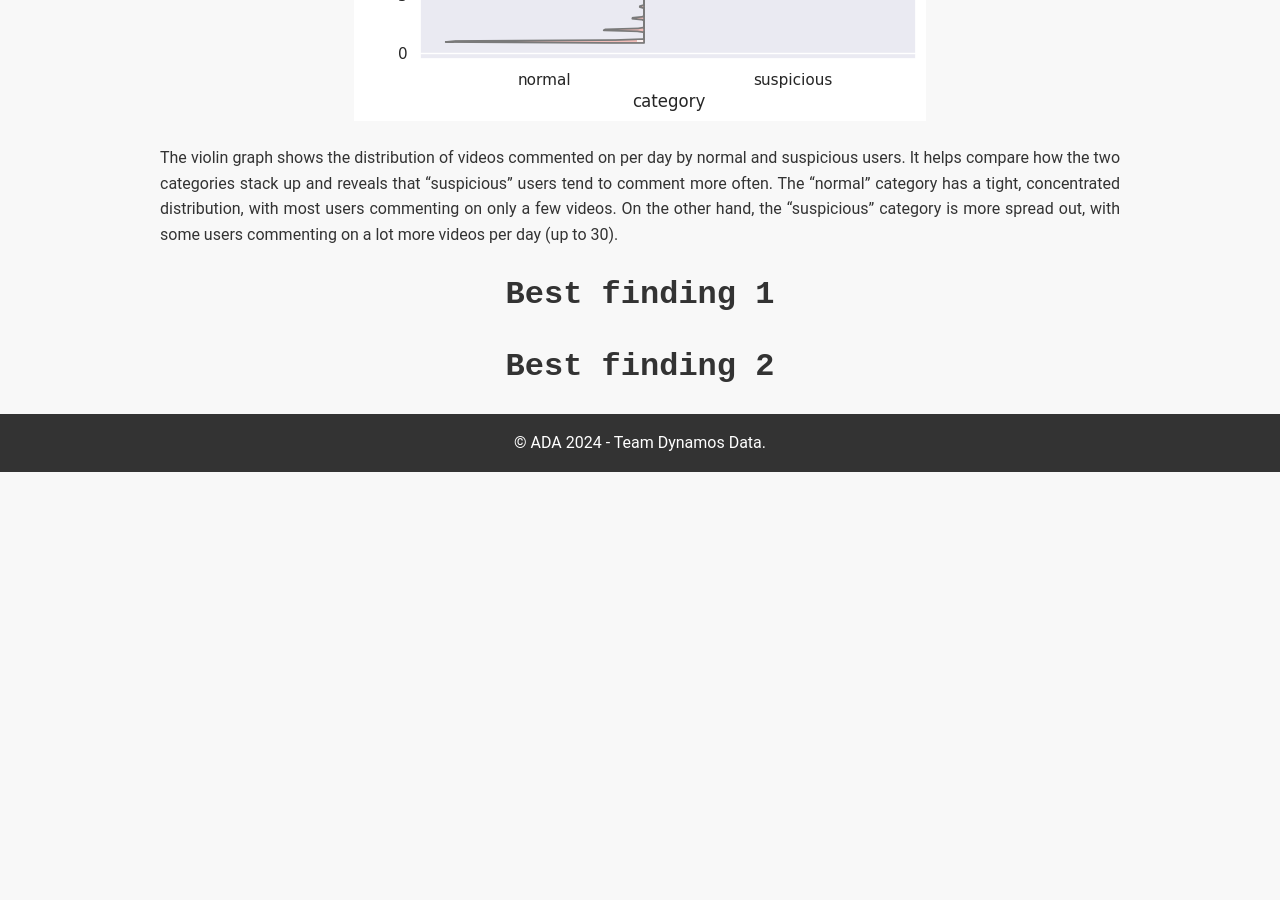
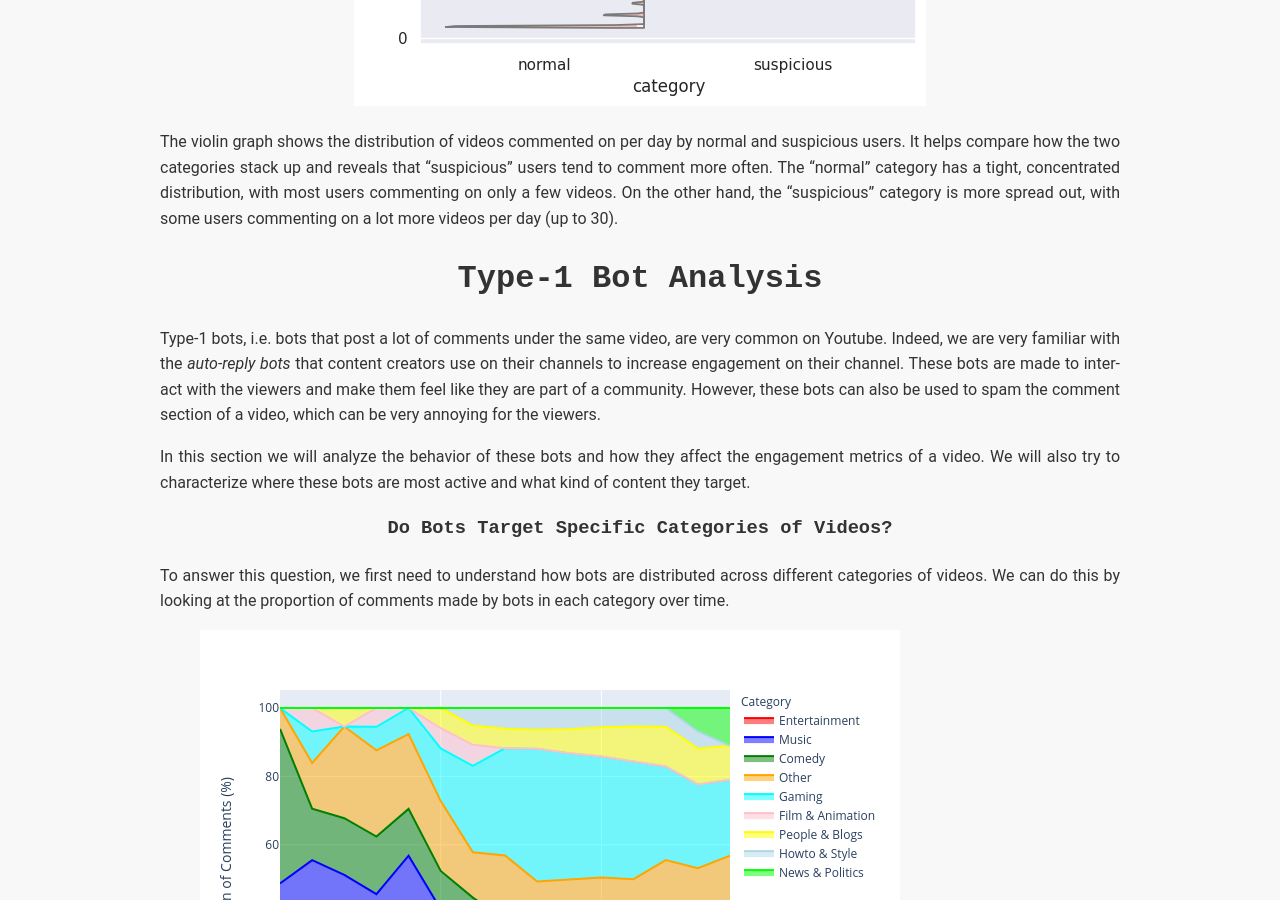
Before and after one commit to amaulap2/Datastory, a Jekyll site: the page built from index.markdown, in a window 1280 px wide and 900 px high, scrolled down 1786 px. Built offline with Jekyll 4.4.1, drawn with Linux system fonts in a browser that asks for light colours; before the commit the page ends 2258 px from its top, so only the background shows below that; some of the changed text lies outside the part shown.

Commit message:
type 1 analysis

```diff
--- a/_includes/parts/best_finding_1.md
+++ b/_includes/parts/best_finding_1.md
@@ -1 +1,35 @@
-# Best finding 1
+# Type-1 Bot Analysis
+
+Type-1 bots, i.e. bots that post a lot of comments under the same video, are very common on Youtube. Indeed, we are very familiar with the *auto-reply bots* that content creators use on their channels to increase engagement on their channel. These bots are made to interact with the viewers and make them feel like they are part of a community. However, these bots can also be used to spam the comment section of a video, which can be very annoying for the viewers.
+
+In this section we will analyze the behavior of these bots and how they affect the engagement metrics of a video. We will also try to characterize where these bots are most active and what kind of content they target.
+
+### Do Bots Target Specific Categories of Videos?
+
+To answer this question, we first need to understand how bots are distributed across different categories of videos. We can do this by looking at the proportion of comments made by bots in each category over time.
+
+<figure>
+  <img src="/assets/data/type-1_analysis/prop_comments_per_category_normal.svg" alt="Local Image">
+  <center>
+  <figcaption>
+  <p style="margin-top:-0.6cm;margin-left:0.2cm;">
+    <font size=2>Figure 1: Proportion of Video Categories over time, Normal Users.</font>
+  </p>
+  </figcaption>
+  </center>
+</figure>
+
+In Figure 1, we first show the proportion of comments per category over time for normal users (i.e. users not considered as having suspicious activities). We observe the emergence and decrease in interest in some categories. The most obvious one is the great increase in interest in *Gaming* especially since 2010. This is followed by a decrease in interest in *Music* and *Entertainment* categories.
+
+<figure>
+  <img src="/assets/data/type-1_analysis/prop_comments_per_category_sus.svg" alt="Local Image">
+  <center>
+  <figcaption>
+  <p style="margin-top:-0.6cm;margin-left:0.2cm;">
+    <font size=2>Figure 2: Proportion of Video Categories over time, Suspicious Users.</font>
+  </p>
+  </figcaption>
+  </center>
+</figure>
+
+In Figure 2, we show the proportion of comments per category over time for suspicious users. We see that the proportion of comments per category tend to follow the same trend as normal users. Which makes sense since we could assume that bots would target the same categories as normal users. However we note that some categories attract more bots than normal users. For example, the *Howto & Style* category has a much higher proportion of comments from bots than it did for normal users.
--- a/_includes/parts/best_finding_2.md
+++ b/_includes/parts/best_finding_2.md
@@ -1 +1 @@
-# Best finding 2
+# Type-2 Bot Analysis
--- a/_includes/parts/introduction.md
+++ b/_includes/parts/introduction.md
@@ -20,7 +20,7 @@
   </div>
 </div>
 
-# Can We Reliably Detect Bots?
+## Can We Reliably Detect Bots?
 What's interesting is that most suspicious users show both types of behaviors at the same time. In fact, a large portion of users from both categories fall into this overlap. Specifically, 53.83% of suspicious users with type 1 behavior and 76.53% of type 2 users are flagged by both filters. This overlap really strengthens the idea that suspicious users are likely bots.
 
 <div style="text-align: center;">
```
Also changed, not shown: assets/data/type-1_analysis/prop_bots_per_channels_sus.svg (added), assets/data/type-1_analysis/prop_comments_per_category_normal.svg (added), assets/data/type-1_analysis/prop_comments_per_category_sus.svg (added), assets/data/type-1_analysis/prop_normal_per_channels.svg (added).
